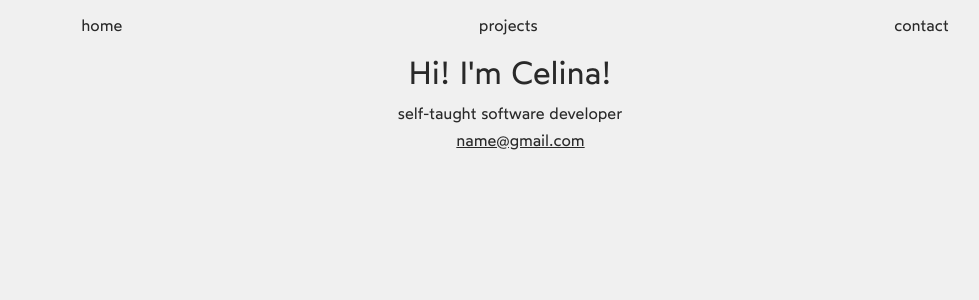
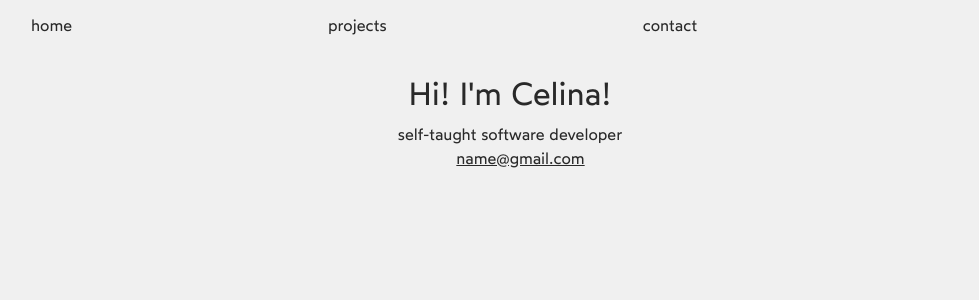
Before and after one commit to cel004/my-portfolio, a React (Vite) app in the folder portfolio-website/: page / in a window 1280 px wide. Shown: the top 300 px of the page, without its empty margins (130-1109 px from the left). Built offline with nearby package versions, Linux system fonts and the light colour scheme.

Commit message:
Import contact icons

```diff
--- a/portfolio-website/src/Header.jsx
+++ b/portfolio-website/src/Header.jsx
@@ -1,4 +1,6 @@
 import { LineMdEmail } from './assets/iconEmail';
+import { LineMdLinkedin } from './assets/iconLinkedin';
+import { LineMdGithub } from './assets/iconGithub';
 
 function Header(){
 
@@ -6,20 +8,28 @@
         <header>
             <nav>
                 <ul>
+
                     <li><a href = "home">home</a></li>
                     <li><a href = "projects">projects</a></li>
                     <li><a href = "contact">contact</a></li>
+
+                    <div className='contact-icons'>
+                        <li><a href="linkedin"></a><LineMdLinkedin/ ></li>
+                        <li><a href="github"></a><LineMdGithub/ ></li>
+                    </div>
                 </ul>
             </nav>
 
-            <div className ="title">
+            <div className = "title">
                 <h1>Hi! I'm Celina!</h1>
                 <p>self-taught software developer</p>
             </div>
-            <a href="mailto:name@gmail.com">
-                <LineMdEmail></LineMdEmail>
-                name@gmail.com
-            </a>
+
+                <a href="mailto:name@gmail.com">
+                <LineMdEmail />
+                <div id = "email">name@gmail.com</div>
+                </a>
+
         </header>
     )
 }
--- /dev/null
+++ b/portfolio-website/src/assets/iconGithub.jsx
@@ -0,0 +1,8 @@
+import React from 'react';
+
+export function LineMdGithub(props) {
+	return (<svg xmlns="http://www.w3.org/2000/svg" width="1em" height="1em" viewBox="0 0 24 24" {...props}>
+        <g fill="none" stroke="currentColor" strokeLinecap="round" strokeLinejoin="round" strokeWidth={2}>
+            <path strokeDasharray={32} strokeDashoffset={32} d="M12 4c1.67 0 2.61 0.4 3 0.5c0.53 -0.43 1.94 -1.5 3.5 -1.5c0.34 1 0.29 2.22 0 3c0.75 1 1 2 1 3.5c0 2.19 -0.48 3.58 -1.5 4.5c-1.02 0.92 -2.11 1.37 -3.5 1.5c0.65 0.54 0.5 1.87 0.5 2.5c0 0.73 0 3 0 3M12 4c-1.67 0 -2.61 0.4 -3 0.5c-0.53 -0.43 -1.94 -1.5 -3.5 -1.5c-0.34 1 -0.29 2.22 0 3c-0.75 1 -1 2 -1 3.5c0 2.19 0.48 3.58 1.5 4.5c1.02 0.92 2.11 1.37 3.5 1.5c-0.65 0.54 -0.5 1.87 -0.5 2.5c0 0.73 0 3 0 3"><animate fill="freeze" attributeName="stroke-dashoffset" dur="0.7s" values="32;0"></animate></path><path strokeDasharray={10} strokeDashoffset={10} d="M9 19c-1.41 0 -2.84 -0.56 -3.69 -1.19c-0.84 -0.63 -1.09 -1.66 -2.31 -2.31">
+                <animate fill="freeze" attributeName="stroke-dashoffset" begin="0.8s" dur="0.2s" values="10;0"></animate></path></g></svg>);
+}
--- /dev/null
+++ b/portfolio-website/src/assets/iconLinkedin.jsx
@@ -0,0 +1,11 @@
+import React from 'react';
+
+export function LineMdLinkedin(props) {
+	return (<svg xmlns="http://www.w3.org/2000/svg" width="1em" height="1em" viewBox="0 0 24 24" {...props}>
+        <circle cx={4} cy={4} r={2} fill="currentColor" fillOpacity={0}>
+            <animate fill="freeze" attributeName="fill-opacity" dur="0.15s" values="0;1"></animate></circle>
+            <g fill="none" stroke="currentColor" strokeLinecap="round" strokeLinejoin="round" strokeWidth={4}>
+                <path strokeDasharray={12} strokeDashoffset={12} d="M4 10v10"><animate fill="freeze" attributeName="stroke-dashoffset" begin="0.15s" dur="0.2s" values="12;0">
+                    </animate></path><path strokeDasharray={12} strokeDashoffset={12} d="M10 10v10"><animate fill="freeze" attributeName="stroke-dashoffset" begin="0.45s" dur="0.2s" values="12;0">
+                        </animate></path><path strokeDasharray={24} strokeDashoffset={24} d="M10 15c0 -2.76 2.24 -5 5 -5c2.76 0 5 2.24 5 5v5"><animate fill="freeze" attributeName="stroke-dashoffset" begin="0.65s" dur="0.2s" values="24;0"></animate></path></g></svg>);
+}
--- a/portfolio-website/src/style.css
+++ b/portfolio-website/src/style.css
@@ -11,6 +11,7 @@
   font-family: 'Wotfard'; /* Name your font family */
   src: url('./assets/Wotfard/Wotfard-Regular.otf'); /* Locate the .ttf file within your directory*/
 }
+
 
 li a {
   margin-left: -30px;
@@ -35,3 +36,7 @@
   justify-content: center;
   gap: 5px;
 }
+
+#email {
+  margin-top: -3px;
+}
```
Also changed, not shown: portfolio-website/src/assets/iconEmail.jsx (+5 -5 lines).
